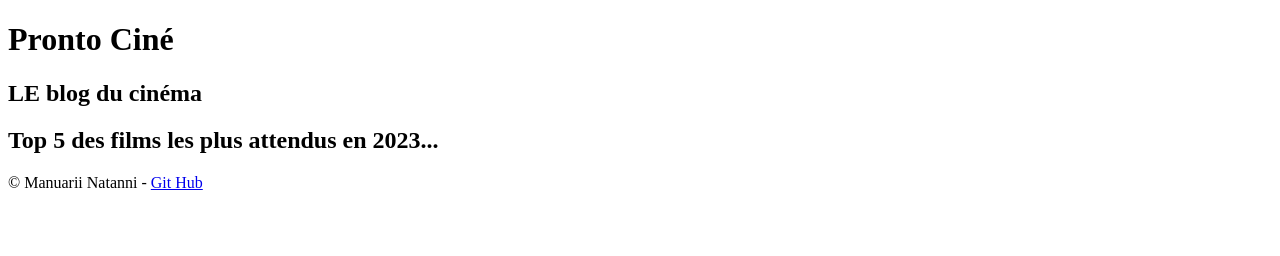
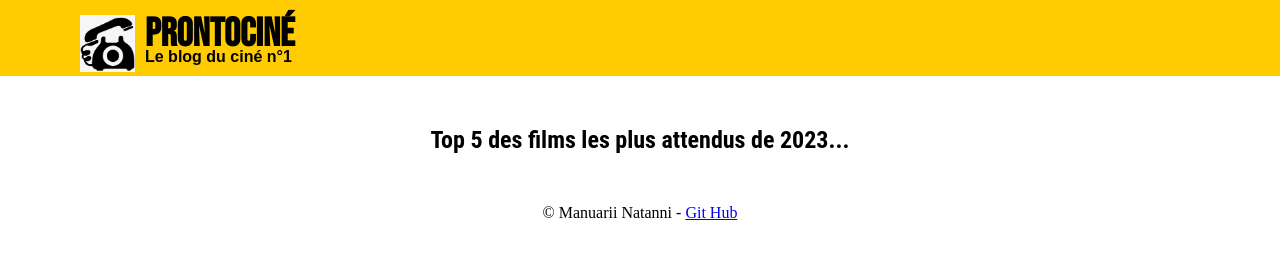
Before and after one commit to ntmanua/nodejs-simplon, a plain HTML site: page frontend/index.html in a window 1280 px wide. Drawn offline with Linux system fonts and the light colour scheme; a web font is replaced by a local one.

Commit message:
front OK

```diff
--- a/frontend/index.html
+++ b/frontend/index.html
@@ -4,16 +4,21 @@
     <meta charset="UTF-8">
     <meta http-equiv="X-UA-Compatible" content="IE=edge">
     <meta name="viewport" content="width=device-width, initial-scale=1.0">
+    <link rel="preconnect" href="https://fonts.googleapis.com">
+    <link rel="preconnect" href="https://fonts.gstatic.com" crossorigin>
+    <link href="https://fonts.googleapis.com/css2?family=Barlow+Condensed:ital,wght@1,300&family=Bebas+Neue&display=swap" rel="stylesheet">
+    <link rel="stylesheet" href="style.css">
     <title>Blog cinéma</title>
 </head>
 <body>
     <header>
-        <h1>Pronto Ciné</h1>
-        <h2>LE blog du cinéma</h2>
+        <img src="img-f/icon.png" alt="logo" class="logo">
+        <h1>ProntoCiné</h1>
+        <h2>Le blog du ciné n°1</h2>
     </header>
 
     <section>
-        <h2>Top 5 des films les plus attendus en 2023... </h2>
+        <h2>Top 5 des films les plus attendus de 2023... </h2>
     </section>
 
     <footer>
--- a/frontend/style.css
+++ b/frontend/style.css
@@ -0,0 +1,34 @@
+*{
+    margin: 0;
+}
+
+header{
+    padding: 10px 70px;
+    background-color: #fecc00;
+    margin-bottom: 50px;
+}
+.logo{
+    width: 55px;
+    margin: 5px 10px;
+    float: left;
+}
+header h1{
+    font-family: 'Bebas Neue', sans-serif;
+    font-size: 2.5em;
+    margin-bottom: -10px;
+}
+header h2{
+    font-family: 'Barlow Condensed', sans-serif;
+    font-size: 1em;
+}
+
+footer{
+    text-align: center;
+    margin: 50px auto;
+}
+
+section h2{
+    text-align: center;
+    font-family: 'Roboto Condensed', sans-serif;
+
+}
```
Also changed, not shown: backend/data.json (+5 -5 lines), backend/img-b/babylon.webp (renamed from backend/img/babylon.webp), backend/img-b/dune_deuxieme_partie.webp (renamed from backend/img/dune_deuxieme_partie.webp), backend/img-b/killers_of_the_flower_moon.webp (renamed from backend/img/killers_of_the_flower_moon.webp), backend/img-b/oppenheimer.webp (renamed from backend/img/oppenheimer.webp), backend/img-b/spider_man_across_the_spider_verse.webp (renamed from backend/img/spider_man_across_the_spider_verse.webp), frontend/img-f/icon.png (added).
